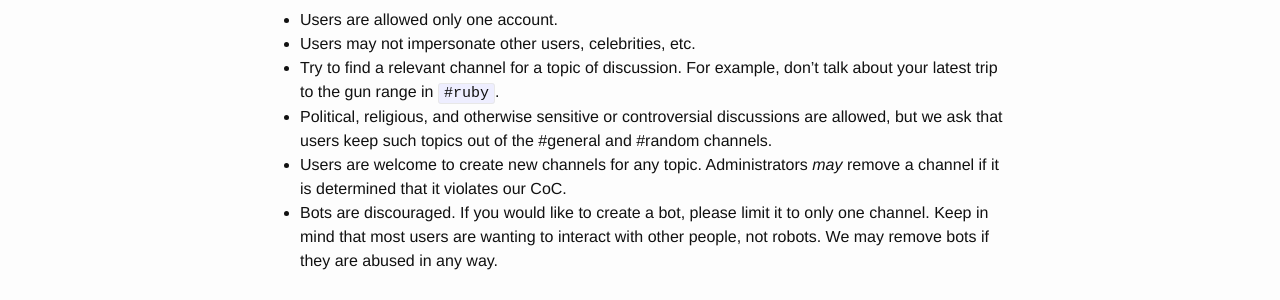
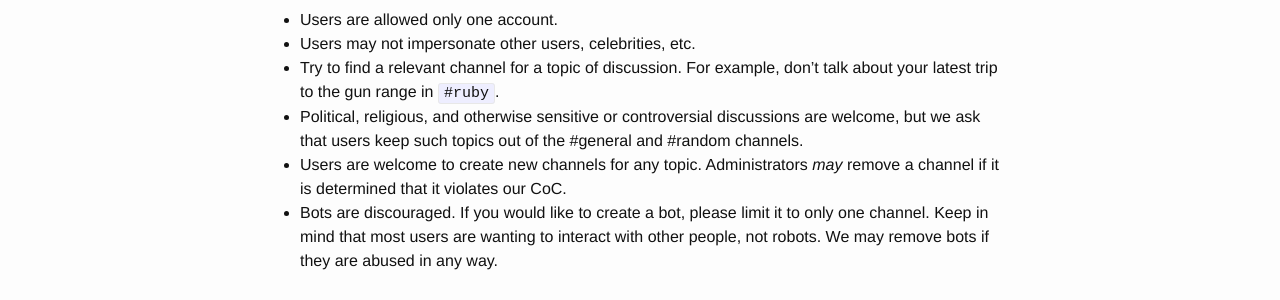
Before and after one commit to devanooga/devanooga.com, a Jekyll site: the page built from _pages/coc.md, in a window 1280 px wide. Shown: the part 1574-1874 px from the top of the page. Built offline with Jekyll 4.4.1, drawn with Linux system fonts in a browser that asks for light colours.

Commit message:
s/allowed/welcome

```diff
--- a/_pages/coc.md
+++ b/_pages/coc.md
@@ -45,6 +45,6 @@ We ask that users keep these additional rules in mind when using the devanooga S
 - Users are allowed only one account.
 - Users may not impersonate other users, celebrities, etc.
 - Try to find a relevant channel for a topic of discussion. For example, don't talk about your latest trip to the gun range in `#ruby`.
-- Political, religious, and otherwise sensitive or controversial discussions are allowed, but we ask that users keep such topics out of the #general and #random channels.
+- Political, religious, and otherwise sensitive or controversial discussions are welcome, but we ask that users keep such topics out of the #general and #random channels.
 - Users are welcome to create new channels for any topic. Administrators _may_ remove a channel if it is determined that it violates our CoC.
 - Bots are discouraged. If you would like to create a bot, please limit it to only one channel. Keep in mind that most users are wanting to interact with other people, not robots. We may remove bots if they are abused in any way.
```
